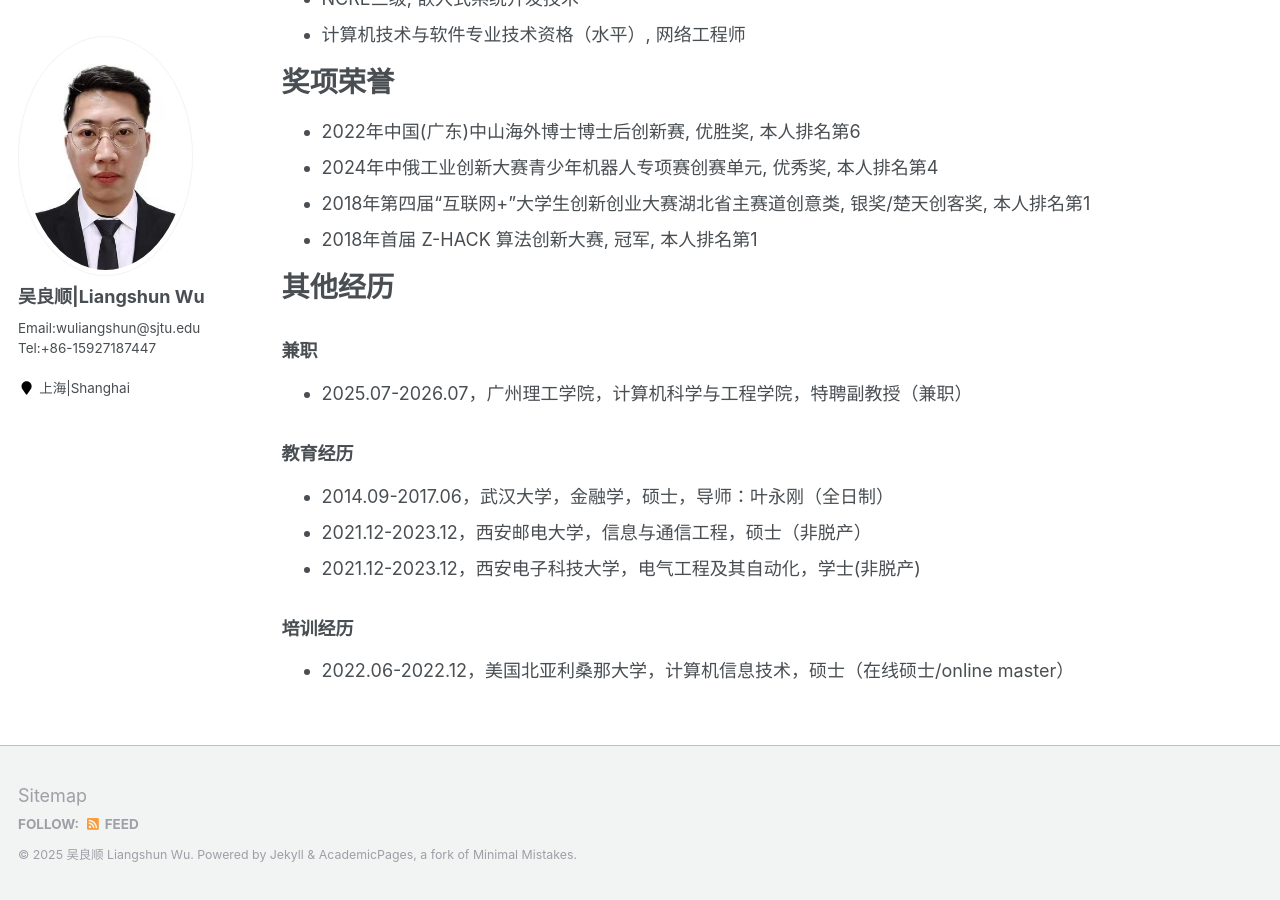
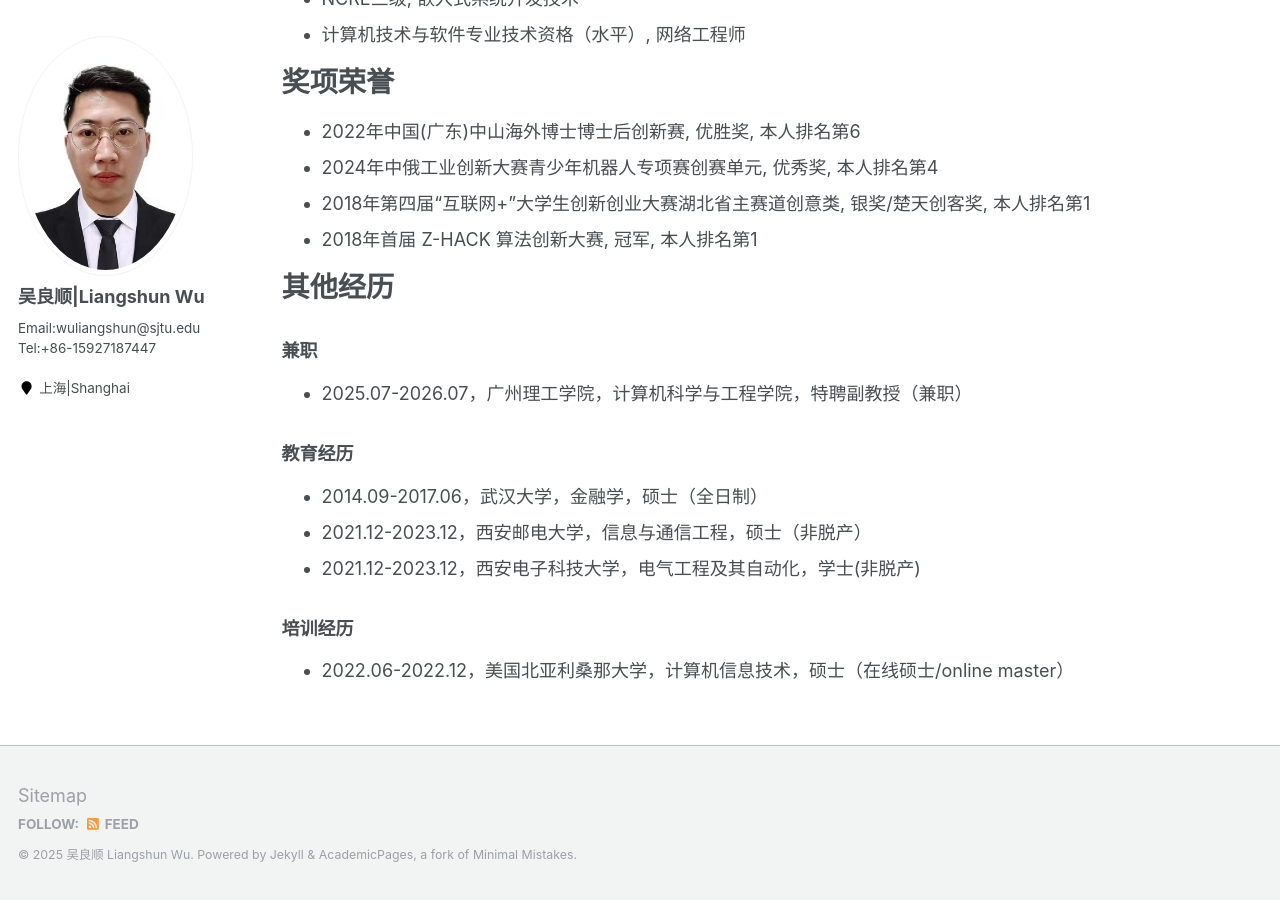
Before and after one commit to wuliangshun/wuliangshun.github.io, a Jekyll site: the page built from _pages/cv.md, in a window 1280 px wide and 900 px high, scrolled down 5552 px. Built offline with Jekyll 4.4.1, drawn with Linux system fonts in a browser that asks for light colours.

Commit message:
first commit

```diff
--- a/_pages/cv.md
+++ b/_pages/cv.md
@@ -154,7 +154,7 @@ IEEE会员、中国通信工业协会（CCIA）会员、中国人工智能学会
 * 2025.07-2026.07，广州理工学院，计算机科学与工程学院，特聘副教授（兼职）
 
 ### 教育经历
-* 2014.09-2017.06，武汉大学，金融学，硕士，导师：叶永刚（全日制）
+* 2014.09-2017.06，武汉大学，金融学，硕士（全日制）
 * 2021.12-2023.12，西安邮电大学，信息与通信工程，硕士（非脱产）
 * 2021.12-2023.12，西安电子科技大学，电气工程及其自动化，学士(非脱产)
 
```
